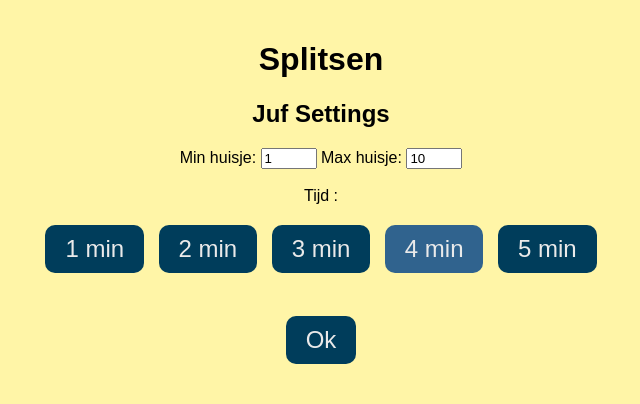
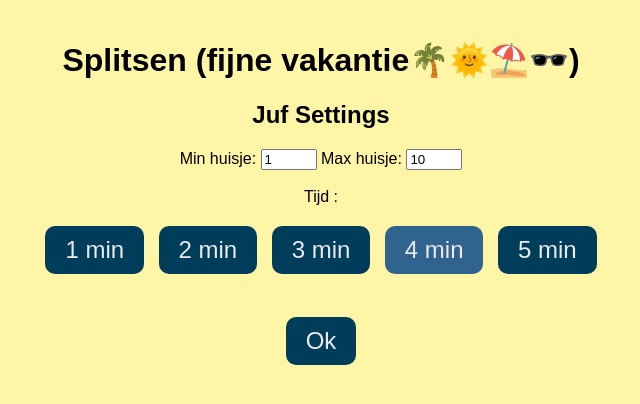
Before and after one commit to piwoly/splitsen, a plain HTML site: page index.html in a window 1280 px wide. Shown: the whole page, without its empty margins (319-959 px from the left). Drawn offline with Linux system fonts and the light colour scheme.

Commit message:
Update index.html

```diff
--- a/index.html
+++ b/index.html
@@ -181,7 +181,7 @@
 
 <body>
     <div id="game-container">
-        <h1>Splitsen</h1>
+        <h1>Splitsen (fijne vakantie🌴🌞⛱️🕶️)</h1>
 
         <!-- Juf Settings -->
         <div id="settings">
```
